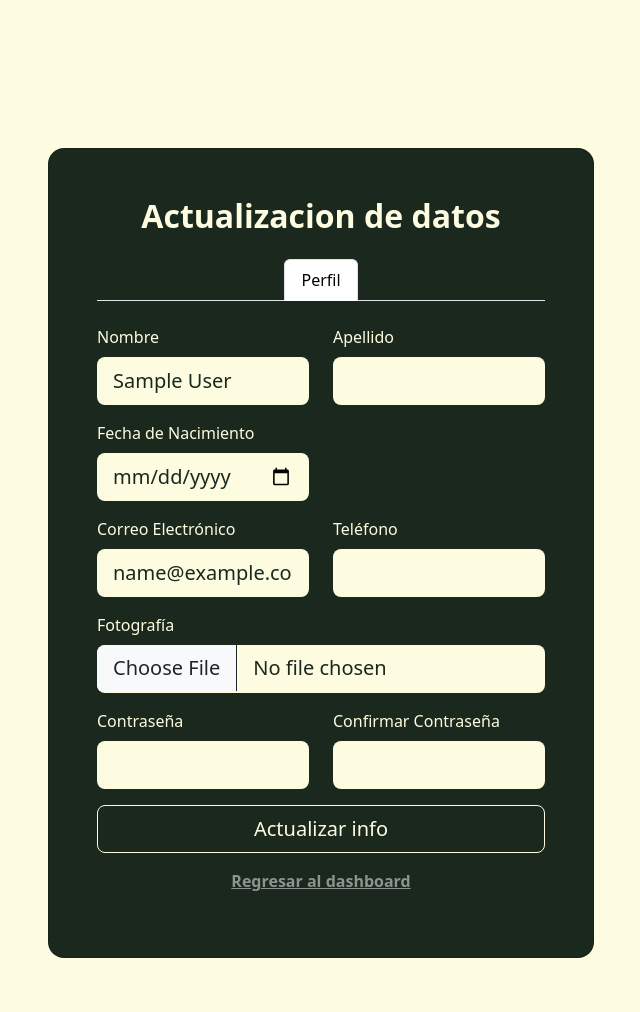
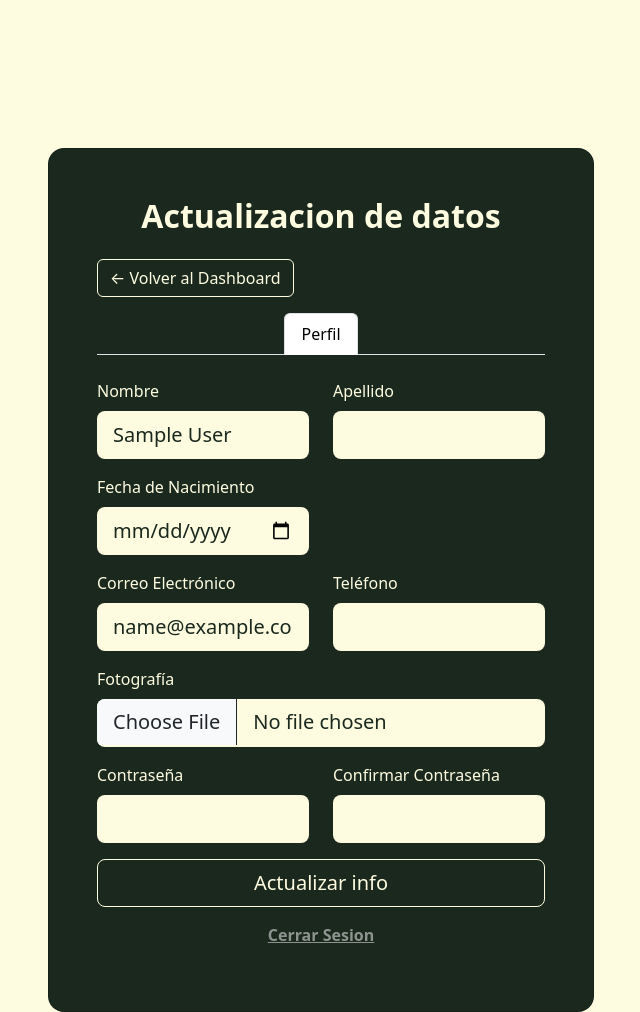
Before and after one commit to OsvaldoZunniga/projects_web1, a PHP site: page /pages/profile_settings.php in a window 1280 px wide. Shown: the whole page, without its empty margins (319-959 px from the left). Before the commit the page ends 958 px from the top, so only its background shows below. Run offline with PHP 8.4, Linux system fonts and the light colour scheme; the visitor is signed in with stand-in values (Sample User, id 1).

Commit message:
fixing some refs

```diff
--- a/pages/profile_settings.php
+++ b/pages/profile_settings.php
@@ -66,6 +66,10 @@ require_once '../database/connection.php';
 
                     <h2 class="fw-bold mb-4 text-center">Actualizacion de datos</h2>
 
+                    <div class="mb-3">
+                        <a href="../pages/dashboard.php" class="btn btn-outline-light">← Volver al Dashboard</a>
+                    </div>
+
                     <ul class="nav nav-tabs mb-4 justify-content-center" id="registroTabs" role="tablist">
                     <li class="nav-item" role="presentation">
                         <button class="nav-link active" id="tab" data-bs-toggle="tab" type="button" role="tab">Perfil</button>
@@ -126,7 +130,7 @@ require_once '../database/connection.php';
                             </div>
                             </form>
                             <p class="text-center mt-3">
-                                <a href="/pages/dashboard.php" class="text-white-50 fw-bold">Regresar al dashboard</a>
+                                <a href="../index.php" class="text-white-50 fw-bold">Cerrar Sesion</a>
                             </p>
                         </div>
 
--- a/templates/dashB_Admin.php
+++ b/templates/dashB_Admin.php
@@ -95,6 +95,9 @@ $usuarios = obtenerUsuariosActivos($conn);
               </div>
 
             </form>
+            <p class="text-center mt-3">
+                <a href="../index.php" class="text-white-50 fw-bold">Cerrar Sesion</a>
+            </p>
 
           </div>
         </div>
--- a/templates/dashb_chofer.php
+++ b/templates/dashb_chofer.php
@@ -42,7 +42,7 @@ $vehiculos = obtenerVehiculosPorUsuario($conn, $idUsuario);
           <div class="card-body d-flex flex-column justify-content-center align-items-center p-5">
             <h3 class="fw-bold mb-4" style="color: #1A281E;">Gestión de Rides</h3>
             <p class="mb-4 text-muted">Crea, actualiza o consulta tus viajes disponibles.</p>
-            <a href="../pages/addRides.php" class="btn btn-outline-dark btn-lg px-4">Ir a Rides</a>
+            <a href="../pages/rides_settings.php" class="btn btn-outline-dark btn-lg px-4">Ir a Rides</a>
           </div>
         </div>
       </div>
```
